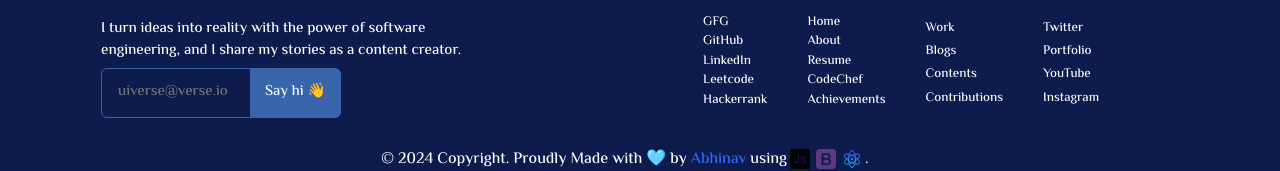
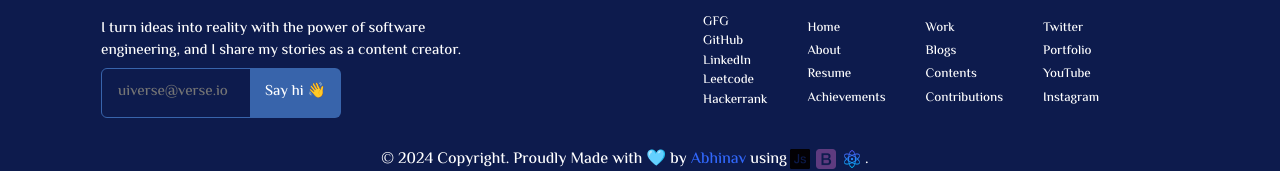
Before and after one commit to Abhinavrajsrivastav/AbhainavSrivastav, a React (Create React App) app: page / in a window 1280 px wide. Shown: the part 1588-1759 px from the top of the page. Built offline with nearby package versions, Linux system fonts and the light colour scheme.

Commit message:
19-10-2024-001

```diff
--- a/src/Components/Footter/Fotter.js
+++ b/src/Components/Footter/Fotter.js
@@ -36,7 +36,7 @@ const Fotter = () => {
                         <a href="/">Home</a>
                         <Link to="/About"><span>About</span></Link>
                         <a href="https://drive.google.com/file/d/1Ypy_KSr1D4L3s1l9_EH_FkJ1ZVU299K_/view?usp=drivesdk">Resume</a>
-                        <a href="https://www.codechef.com/users/abhinav_254"><span>CodeChef</span></a>
+                        {/* <a href="https://www.codechef.com/users/abhinav_254"><span>CodeChef</span></a> */}
                         <Link to="/Achievements"><span>Achievements</span></Link>
                     </div>
                     <div className="Fotter-Projects FC">
```
